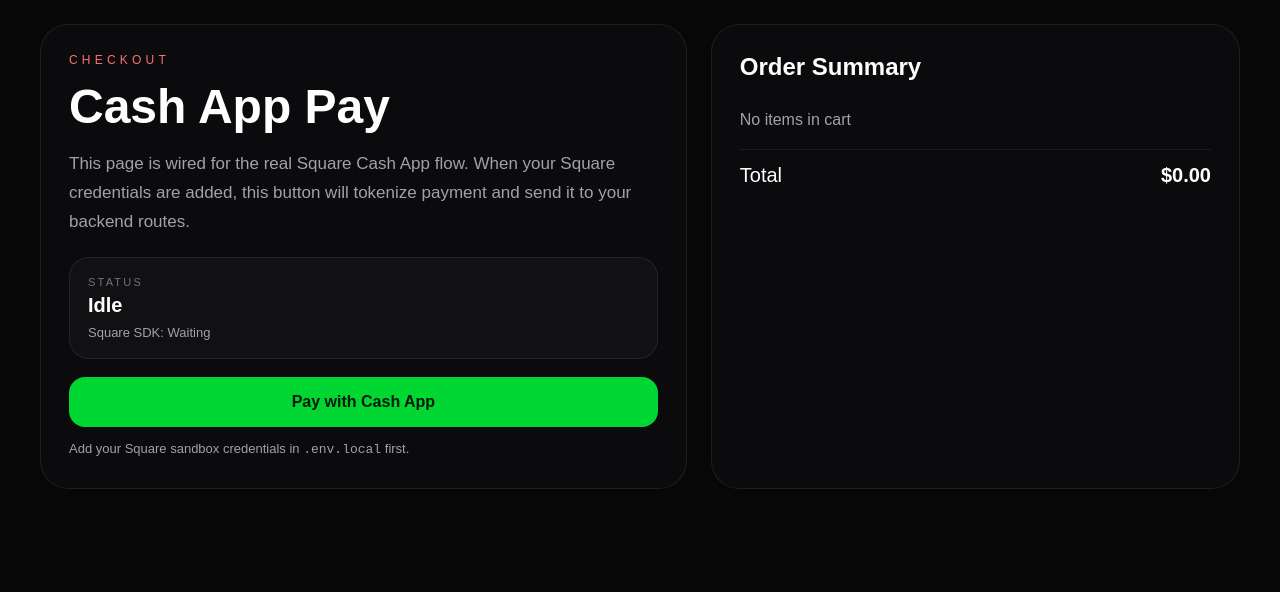
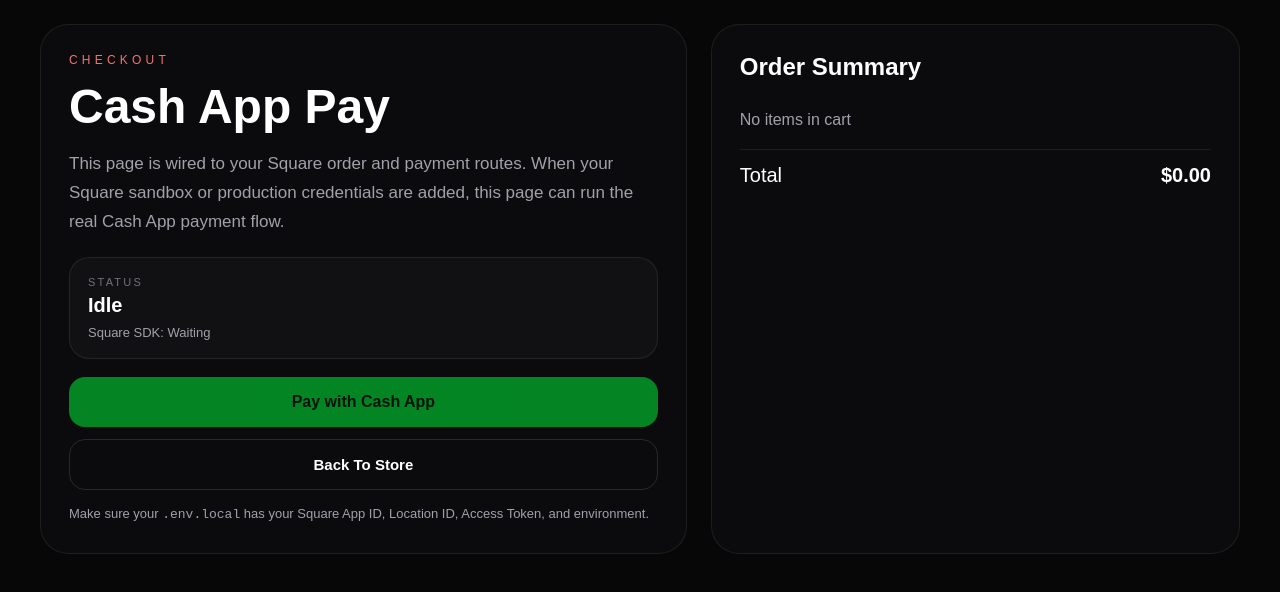
Before and after one commit to tyingitup7-max/big-ty-beat, a Next.js app: page /checkout in a window 1280 px wide. Shown: the top 592 px of the page. Built offline with nearby package versions, Linux system fonts and the light colour scheme.

Commit message:
Add Square Cash App checkout page

```diff
--- a/app/checkout/page.js
+++ b/app/checkout/page.js
@@ -1,20 +1,28 @@
 "use client";
 
 import { useEffect, useMemo, useState } from "react";
+import { useRouter } from "next/navigation";
 
 export default function CheckoutPage() {
+  const router = useRouter();
+
   const [cartItems, setCartItems] = useState([]);
   const [status, setStatus] = useState("Idle");
   const [loading, setLoading] = useState(false);
   const [squareReady, setSquareReady] = useState(false);
 
   useEffect(() => {
+    if (typeof window === "undefined") return;
+
     const savedCart = localStorage.getItem("bigTyCart");
     if (savedCart) {
       try {
-        setCartItems(JSON.parse(savedCart));
+        const parsed = JSON.parse(savedCart);
+        if (Array.isArray(parsed)) {
+          setCartItems(parsed);
+        }
       } catch (error) {
-        console.error("Failed to parse cart", error);
+        console.error("Failed to parse cart:", error);
       }
     }
   }, []);
@@ -23,7 +31,7 @@
     let interval;
 
     function checkSquare() {
-      if (window.Square) {
+      if (typeof window !== "undefined" && window.Square) {
         setSquareReady(true);
         clearInterval(interval);
       }
@@ -56,16 +64,6 @@
       return;
     }
 
-    if (!process.env.NEXT_PUBLIC_SQUARE_APP_ID || process.env.NEXT_PUBLIC_SQUARE_APP_ID === 'YOUR_SQUARE_APP_ID') {
-      setStatus("Please configure your Square App ID in .env.local");
-      return;
-    }
-
-    if (!process.env.NEXT_PUBLIC_SQUARE_LOCATION_ID || process.env.NEXT_PUBLIC_SQUARE_LOCATION_ID === 'YOUR_SQUARE_LOCATION_ID') {
-      setStatus("Please configure your Square Location ID in .env.local");
-      return;
-    }
-
     try {
       setLoading(true);
       setStatus("Initializing Cash App Pay...");
@@ -94,7 +92,7 @@
       if (tokenResult.status !== "OK") {
         setLoading(false);
         setStatus("Cash App tokenization failed");
-        console.error(tokenResult);
+        console.error("Tokenization result:", tokenResult);
         return;
       }
 
@@ -120,7 +118,7 @@
       if (!orderData.ok) {
         setLoading(false);
         setStatus("Order creation failed");
-        console.error(orderData);
+        console.error("Order error:", orderData);
         return;
       }
 
@@ -146,17 +144,29 @@
 
       if (paymentData.ok) {
         setStatus("Payment completed");
-        localStorage.removeItem("bigTyCart");
+
+        if (typeof window !== "undefined") {
+          localStorage.removeItem("bigTyCart");
+        }
+
         setCartItems([]);
+
+        setTimeout(() => {
+          router.push("/");
+        }, 1500);
       } else {
         setStatus("Payment failed");
-        console.error(paymentData);
+        console.error("Payment error:", paymentData);
       }
     } catch (error) {
       setLoading(false);
       setStatus("Cash App checkout failed");
-      console.error(error);
+      console.error("Checkout error:", error);
     }
+  }
+
+  function handleBackToStore() {
+    router.push("/");
   }
 
   return (
@@ -166,9 +176,9 @@
           <div style={styles.eyebrow}>CHECKOUT</div>
           <h1 style={styles.title}>Cash App Pay</h1>
           <p style={styles.text}>
-            This page is wired for the real Square Cash App flow. When your
-            Square credentials are added, this button will tokenize payment and
-            send it to your backend routes.
+            This page is wired to your Square order and payment routes. When your
+            Square sandbox or production credentials are added, this page can run
+            the real Cash App payment flow.
           </p>
 
           <div style={styles.statusBox}>
@@ -182,15 +192,27 @@
           </div>
 
           <button
-            style={styles.cashAppButton}
+            style={{
+              ...styles.cashAppButton,
+              opacity: !cartItems.length || loading || !squareReady ? 0.6 : 1,
+              cursor:
+                !cartItems.length || loading || !squareReady
+                  ? "not-allowed"
+                  : "pointer",
+            }}
             onClick={handleCashAppCheckout}
             disabled={!cartItems.length || loading || !squareReady}
           >
             Pay with Cash App
           </button>
 
+          <button style={styles.backButton} onClick={handleBackToStore}>
+            Back To Store
+          </button>
+
           <div style={styles.note}>
-            Add your Square sandbox credentials in <code>.env.local</code> first.
+            Make sure your <code>.env.local</code> has your Square App ID,
+            Location ID, Access Token, and environment.
           </div>
         </div>
 
@@ -306,12 +328,23 @@
     padding: "16px 20px",
     fontWeight: 900,
     fontSize: 16,
+    marginBottom: 12,
+  },
+  backButton: {
+    width: "100%",
+    background: "transparent",
+    color: "#fff",
+    border: "1px solid rgba(255,255,255,0.12)",
+    borderRadius: 16,
+    padding: "16px 20px",
+    fontWeight: 800,
+    fontSize: 15,
     cursor: "pointer",
   },
   note: {
     color: "#a1a1aa",
     fontSize: 13,
-    marginTop: 12,
+    marginTop: 14,
     lineHeight: 1.6,
   },
   summaryCard: {
```
